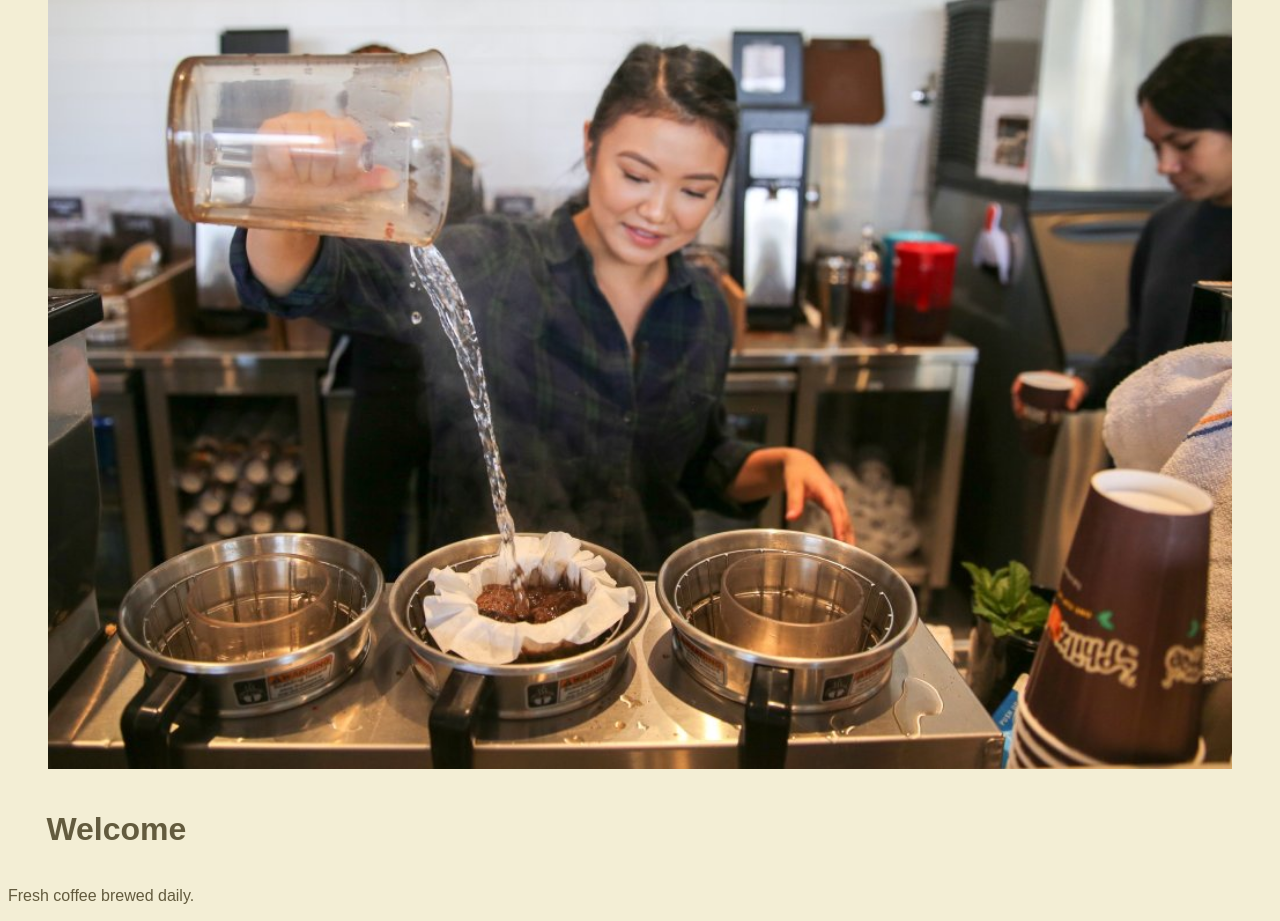
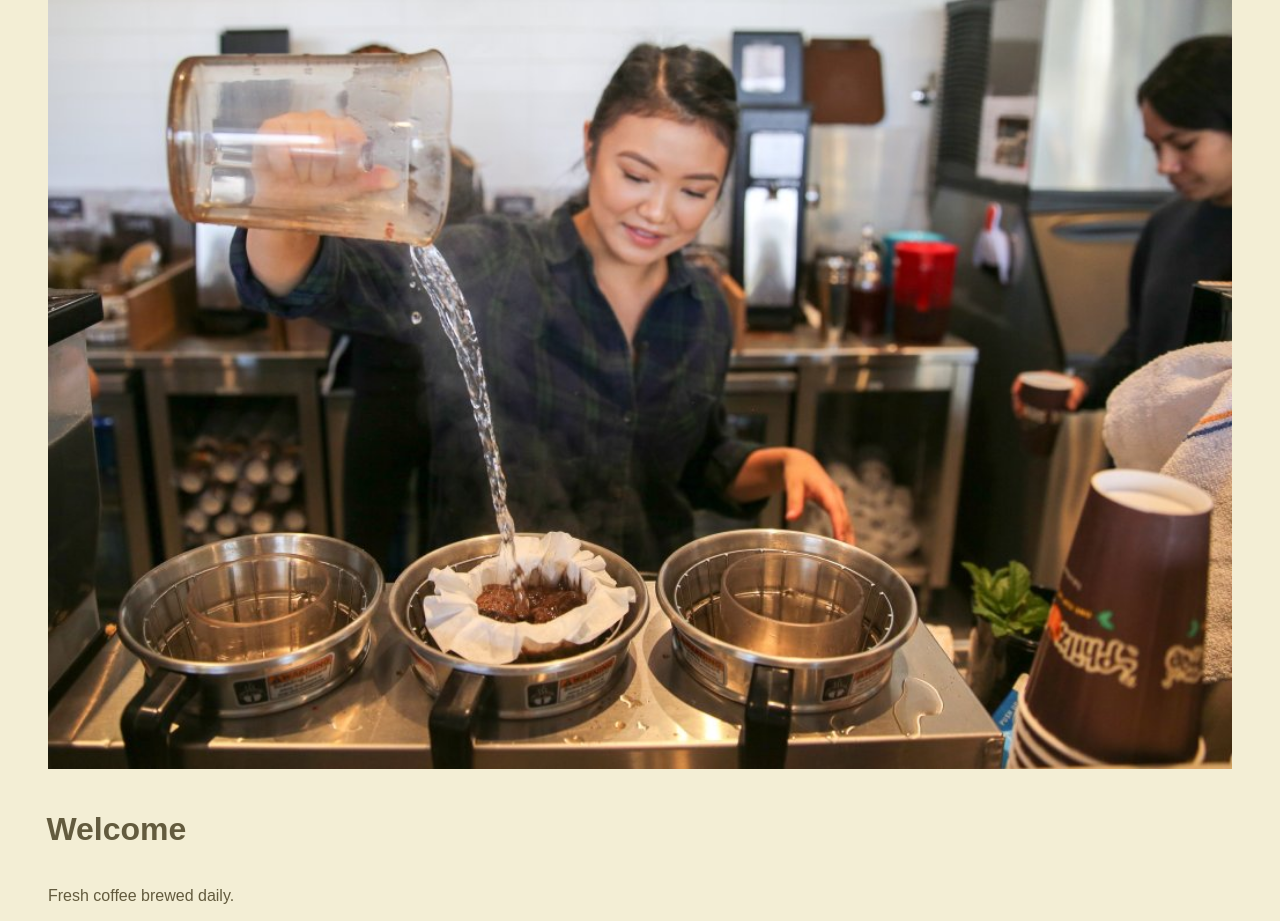
Before and after one commit to cjszeto/cjszeto.github.io, a plain HTML site: page grc338/website-mobile-first/index.html in a window 1280 px wide. Shown: the part 224-1145 px from the top of the page. Drawn offline with Linux system fonts and the light colour scheme; a web font is replaced by a local one.

Commit message:
Update style.css

```diff
--- a/grc338/website-mobile-first/style.css
+++ b/grc338/website-mobile-first/style.css
@@ -71,6 +71,7 @@ p{
     font-family: hypatia-sans-pro,sans-serif;
     font-weight: 400;
     font-style: normal;
+    margin-left: 2.5em;
 }
 
 .locations li{
```
